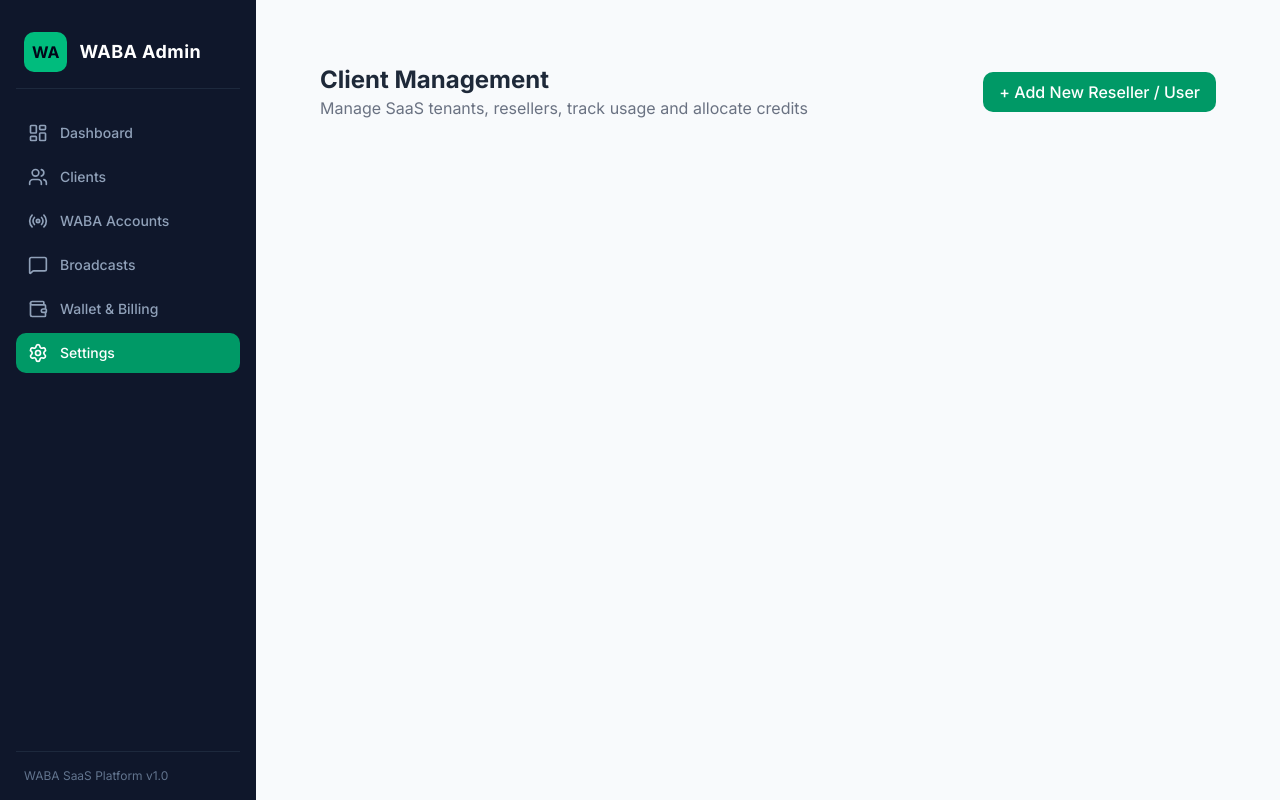
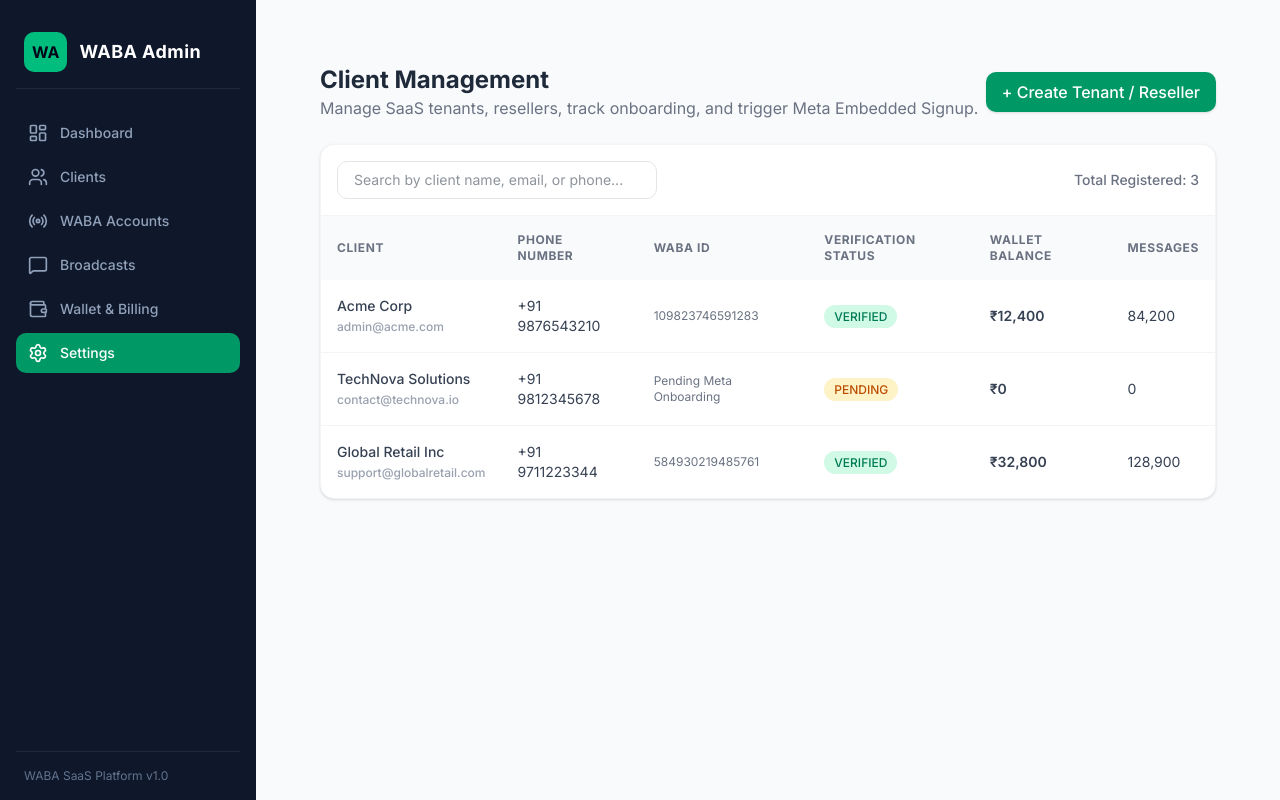
Before and after one commit to animeshfortius/waba-admin-panel, a Next.js app: page /settings in a window 1280 px wide. Built offline with nearby package versions, Linux system fonts and the light colour scheme.

Commit message:
Updated Clients page with reseller creation popup button

```diff
--- a/app/settings/page.tsx
+++ b/app/settings/page.tsx
@@ -36,14 +36,66 @@ export default function ClientsPage() {
       <div className="flex justify-between items-center">
         <div>
           <h1 className="text-2xl font-bold text-gray-800">Client Management</h1>
-          <p className="text-gray-500">Manage SaaS tenants, resellers, track usage and allocate credits</p>
+          <p className="text-gray-500">Manage SaaS tenants, resellers, track onboarding, and trigger Meta Embedded Signup.</p>
         </div>
-        <button
-          onClick={() => setShowModal(true)}
-          className="bg-emerald-600 text-white px-4 py-2 rounded-lg font-medium hover:bg-emerald-700"
-        >
-          + Add New Reseller / User
-        </button>
+        <div className="flex space-x-3">
+          <button
+            onClick={() => setShowModal(true)}
+            className="bg-emerald-600 text-white px-4 py-2 rounded-lg font-medium hover:bg-emerald-700 shadow"
+          >
+            + Create Tenant / Reseller
+          </button>
+        </div>
+      </div>
+
+      {/* Existing Client List Table */}
+      <div className="bg-white rounded-xl shadow border border-gray-100 overflow-hidden">
+        <div className="p-4 border-b border-gray-100 flex justify-between items-center">
+          <input
+            type="text"
+            placeholder="Search by client name, email, or phone..."
+            className="border rounded-lg px-4 py-2 w-80 text-sm text-gray-800"
+          />
+          <span className="text-sm font-medium text-gray-500">Total Registered: 3</span>
+        </div>
+        <table className="w-full text-left border-collapse">
+          <thead>
+            <tr className="bg-gray-50 text-xs font-semibold text-gray-500 uppercase tracking-wider">
+              <th className="p-4">Client</th>
+              <th className="p-4">Phone Number</th>
+              <th className="p-4">WABA ID</th>
+              <th className="p-4">Verification Status</th>
+              <th className="p-4">Wallet Balance</th>
+              <th className="p-4">Messages</th>
+            </tr>
+          </thead>
+          <tbody className="divide-y divide-gray-100 text-sm text-gray-700">
+            <tr>
+              <td className="p-4 font-medium">Acme Corp <br /><span className="text-xs text-gray-400">admin@acme.com</span></td>
+              <td className="p-4">+91 9876543210</td>
+              <td className="p-4 text-xs font-mono text-gray-500">109823746591283</td>
+              <td className="p-4"><span className="bg-emerald-100 text-emerald-700 px-2.5 py-1 rounded-full text-xs font-medium">VERIFIED</span></td>
+              <td className="p-4 font-semibold">₹12,400</td>
+              <td className="p-4">84,200</td>
+            </tr>
+            <tr>
+              <td className="p-4 font-medium">TechNova Solutions <br /><span className="text-xs text-gray-400">contact@technova.io</span></td>
+              <td className="p-4">+91 9812345678</td>
+              <td className="p-4 text-xs font-mono text-gray-500">Pending Meta Onboarding</td>
+              <td className="p-4"><span className="bg-amber-100 text-amber-700 px-2.5 py-1 rounded-full text-xs font-medium">PENDING</span></td>
+              <td className="p-4 font-semibold">₹0</td>
+              <td className="p-4">0</td>
+            </tr>
+            <tr>
+              <td className="p-4 font-medium">Global Retail Inc <br /><span className="text-xs text-gray-400">support@globalretail.com</span></td>
+              <td className="p-4">+91 9711223344</td>
+              <td className="p-4 text-xs font-mono text-gray-500">584930219485761</td>
+              <td className="p-4"><span className="bg-emerald-100 text-emerald-700 px-2.5 py-1 rounded-full text-xs font-medium">VERIFIED</span></td>
+              <td className="p-4 font-semibold">₹32,800</td>
+              <td className="p-4">128,900</td>
+            </tr>
+          </tbody>
+        </table>
       </div>
 
       {/* Modal / Form Popup */}
@@ -52,11 +104,11 @@ export default function ClientsPage() {
           <div className="bg-white rounded-xl p-6 w-full max-w-md space-y-4 text-gray-800 relative shadow-2xl">
             <button
               onClick={() => setShowModal(false)}
-              className="absolute top-4 right-4 text-gray-400 hover:text-gray-600 font-bold"
+              className="absolute top-4 right-4 text-gray-400 hover:text-gray-600 font-bold text-lg"
             >
               ✕
             </button>
-            <h2 className="text-xl font-bold">Create Reseller or User Account</h2>
+            <h2 className="text-xl font-bold">Create Reseller / User Account</h2>
             <form onSubmit={handleCreateAccount} className="space-y-3">
               <div>
                 <label className="block text-sm font-medium text-gray-700">Account Type</label>
```
